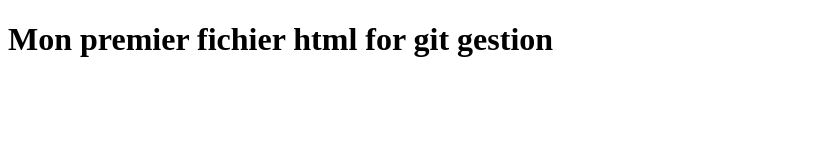
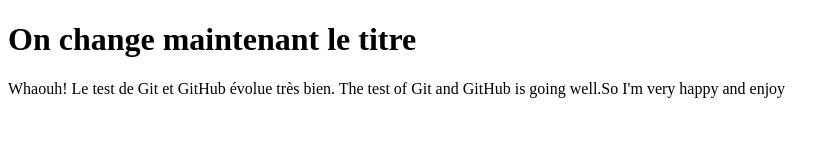
Before and after one commit to bbac1200/bCours0, a plain HTML site: page index.html in a window 1280 px wide. Shown: the whole page, without its empty margins (0-839 px from the left). Drawn offline with Linux system fonts and the light colour scheme.

Commit message:
Modification du titre et ajout d'un paragraphe

```diff
--- a/index.html
+++ b/index.html
@@ -5,6 +5,9 @@
    <link rel="stylesheet" type="text/css" href="styles.css">
 </head>
 <body>
-   <h1>Mon premier fichier html for git gestion</h1>
+   <h1>On change maintenant le titre </h1>
+   <p>
+      Whaouh! Le test de Git et GitHub évolue très bien. The test of Git and GitHub is going well.So I'm very happy and enjoy
+   </p>
 </body>
 </html>
```
